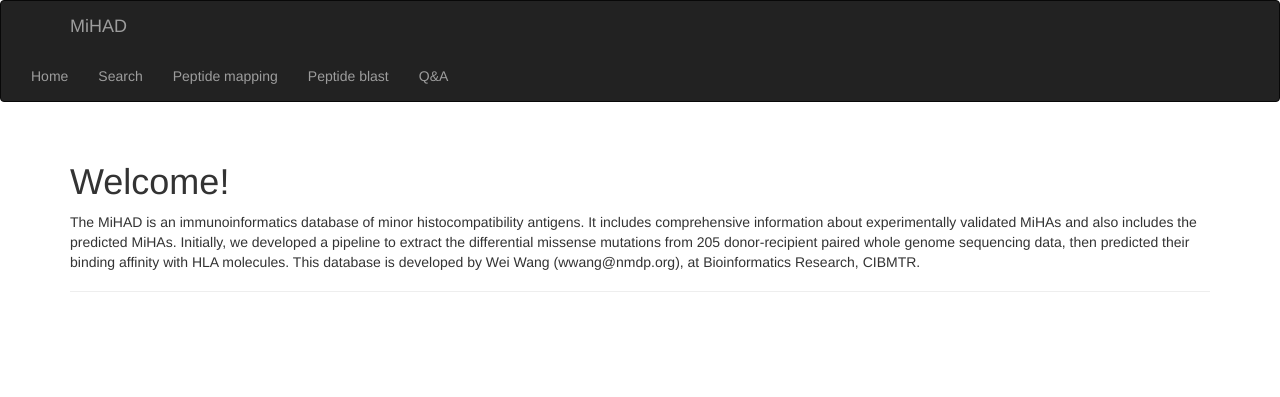
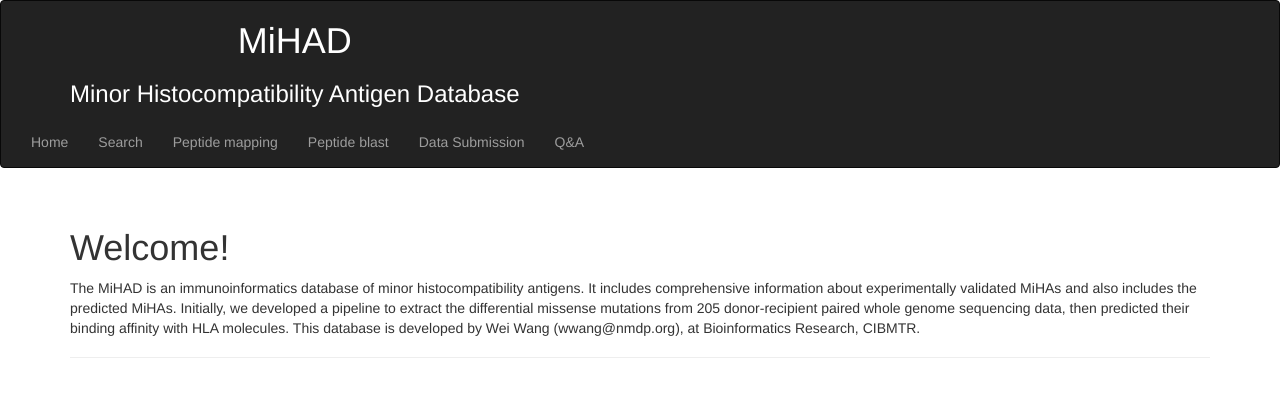
Before and after one commit to wwang-nmdp/MiHAD, a Flask app: page / in a window 1280 px wide. Shown: the top 397 px of the page. Run offline with Flask 2, Linux system fonts and the light colour scheme; some libraries are stand-ins or nearby versions.

Commit message:
Add header name and data submission button

```diff
--- a/templates/base.html
+++ b/templates/base.html
@@ -19,15 +19,18 @@
                 <span class="icon-bar"></span>
                 <span class="icon-bar"></span>
             </button>
-            <a class="navbar-brand" href="{{ url_for('main.index') }}">MiHAD</a>
+
+            <h1 style="color:White;" align="center">MiHAD</h1>
+            <h3 style="color:White;" align="center">Minor Histocompatibility Antigen Database</h3>
         </div>
     </div>
     <div class="navbar-collapse collapse">
-            <ul class="nav navbar-nav">
+            <ul class="nav navbar-nav" >
                 <li><a href="{{ url_for('main.index') }}">Home</a></li>
                 <li><a href="{{ url_for('main.index') }}">Search</a></li>
                 <li><a href="{{ url_for('main.index') }}">Peptide mapping</a></li>
                 <li><a href="{{ url_for('main.index') }}">Peptide blast</a></li>
+                <li><a href="{{ url_for('main.index') }}">Data Submission</a></li>
                 <li><a href="{{ url_for('main.qAndA') }}">Q&A</a></li>
             </ul>
 
```
